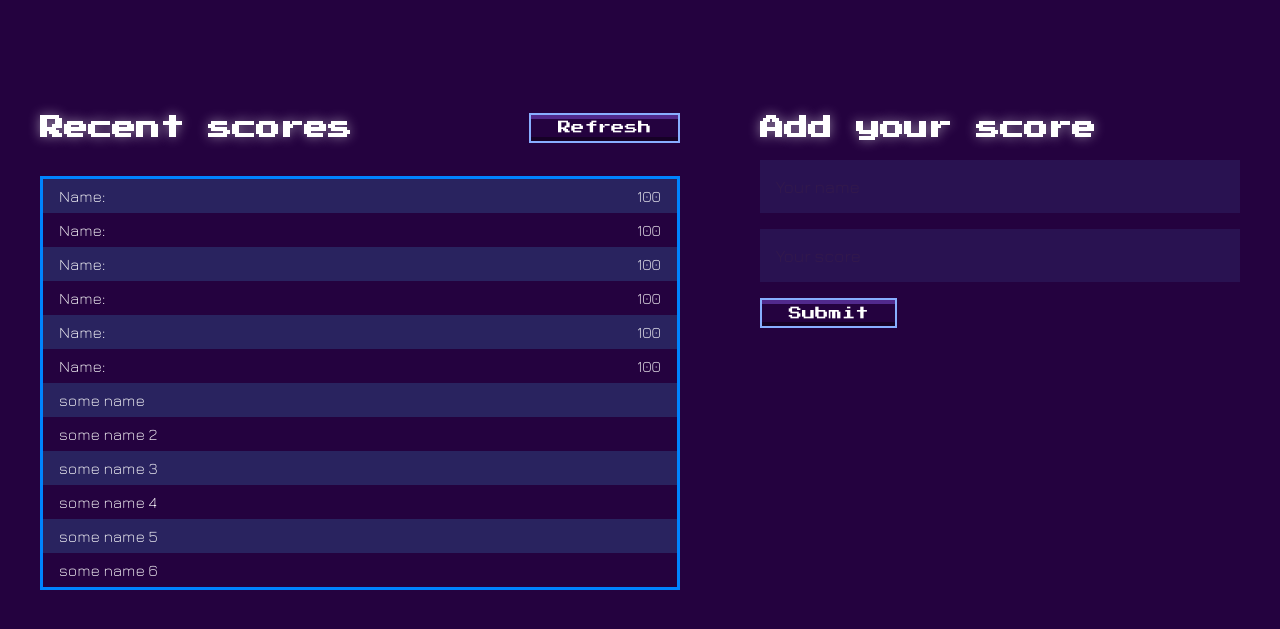
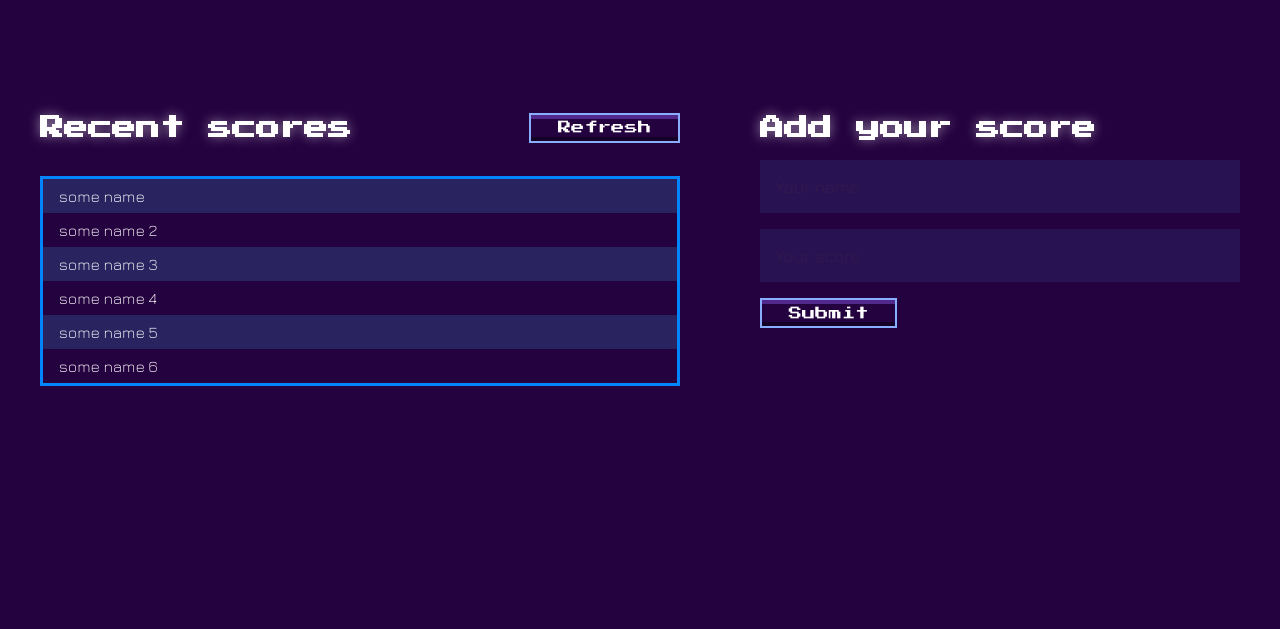
Before and after one commit to Trictonicmp/Leaderboard, a website built with webpack: page public/index.html in a window 1280 px wide. Shown: the part 115-744 px from the top of the page. Built offline with nearby package versions, Linux system fonts and the light colour scheme.

Commit message:
Deleted template score li elements

```diff
--- a/public/index.html
+++ b/public/index.html
@@ -18,12 +18,7 @@
         <button type="button">Refresh</button>
       </div>
       <ul id="list-container">
-        <li><span>Name:</span> <span>100</span></li>
-        <li><span>Name:</span> <span>100</span></li>
-        <li><span>Name:</span> <span>100</span></li>
-        <li><span>Name:</span> <span>100</span></li>
-        <li><span>Name:</span> <span>100</span></li>
-        <li><span>Name:</span> <span>100</span></li>
+        <!-- List items go here -->
       </ul>
     </section>
     <aside>
```
